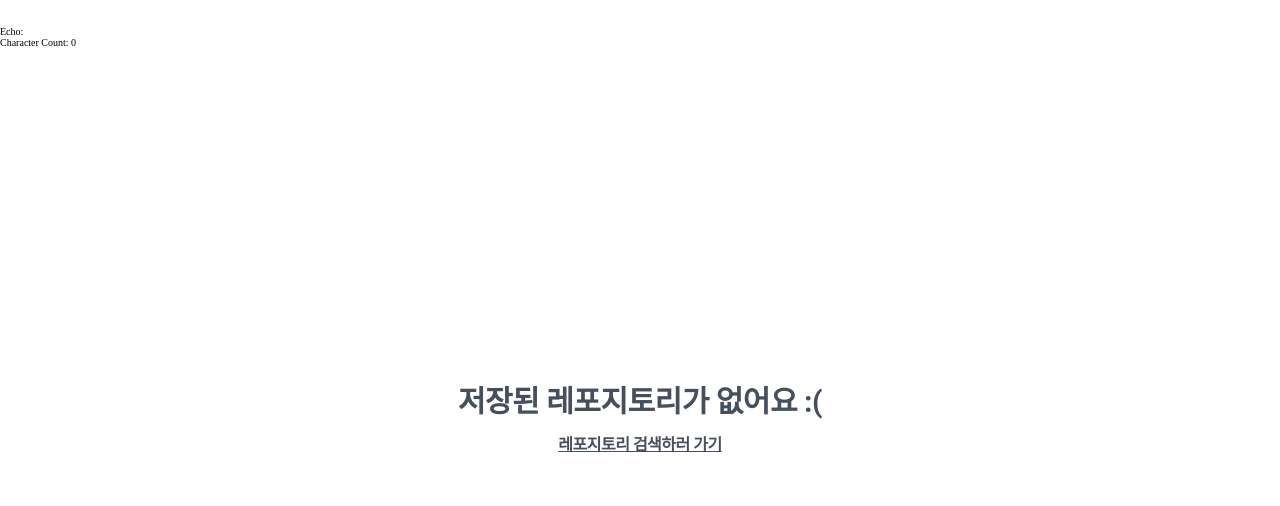
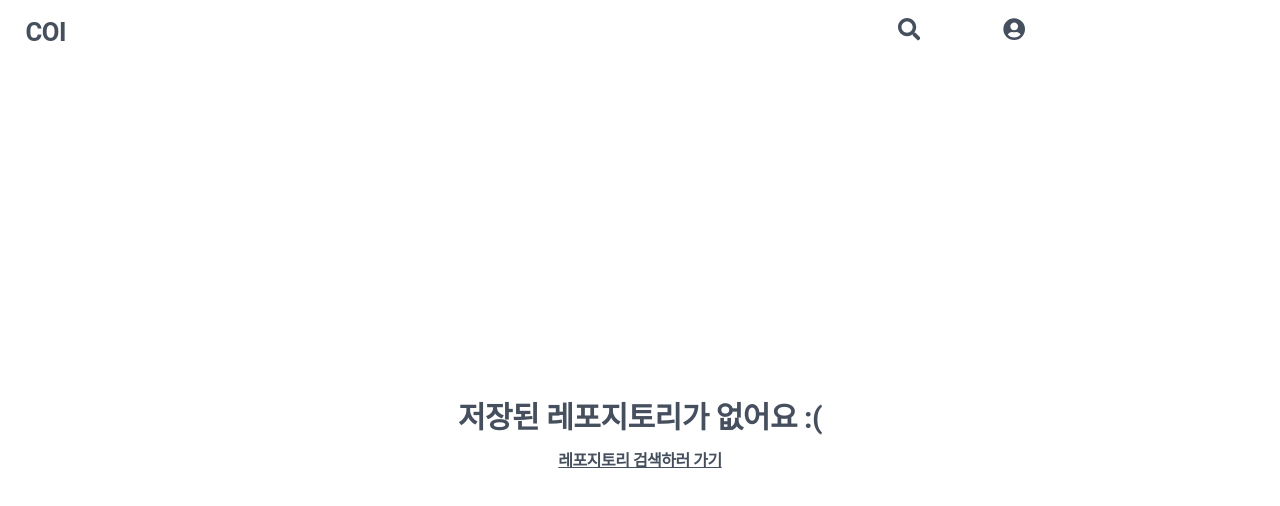
Before and after one commit to ppotatoG/collection-of-issues, a React (Create React App) app: page / in a window 1280 px wide. Shown: the top 506 px of the page. Built offline with nearby package versions, Linux system fonts and the light colour scheme.

Commit message:
set: searchText

```diff
--- a/src/components/header/index.tsx
+++ b/src/components/header/index.tsx
@@ -5,22 +5,21 @@ import { GrLinkPrevious, GrClose } from "react-icons/gr";
 
 import 'styles/header.scss';
 
-import CharacterCounter from 'store';
+import { useRecoilState } from 'recoil';
+import { searchText } from 'store';
 
 const Header = () : JSX.Element => {
-    return <CharacterCounter />
-
+    const [inputText, setInputText] = useRecoilState<string>(searchText);
     const [isSearching, setIsSearching] = useState<boolean>(false);
-    const [searchText, setSearchText] = useState<string>('');
 
     const closeSearching = () => {
         setIsSearching(prev => !prev);
-        setSearchText('');
+        setInputText('');
     };
 
     const delSearchText = (e: React.MouseEvent<HTMLButtonElement, MouseEvent>) => {
         e.preventDefault();
-        setSearchText('');
+        setInputText('');
     };
 
     return (
@@ -35,13 +34,13 @@ const Header = () : JSX.Element => {
                     isSearching &&
                     <form action="">
                         <button onClick={closeSearching}><GrLinkPrevious/></button>
-                        <label htmlFor="searchText">
+                        <label htmlFor="inputText">
                             <input
-                                id="searchText"
+                                id="inputText"
                                 type="text"
                                 placeholder="레포지토리 이름으로 검색"
-                                value={searchText}
-                                onChange={e => setSearchText(e.target.value)}
+                                value={inputText}
+                                onChange={e => setInputText(e.target.value)}
                             />
                         </label>
                         <button onClick={e => delSearchText(e)}><GrClose/></button>
--- a/src/store.tsx
+++ b/src/store.tsx
@@ -1,50 +1,6 @@
-import {
-    atom,
-    selector,
-    useRecoilState,
-    useRecoilValue,
-} from 'recoil';
+import { atom } from 'recoil';
 
-export const textState = atom({
-    key: 'textState', // unique ID (with respect to other atoms/selectors)
-    default: '', // default value (aka initial value)
+export const searchText = atom<string | ''>({
+    key: 'searchText',
+    default: ''
 });
-
-const charCountState = selector({
-    key: 'charCountState', // unique ID (with respect to other atoms/selectors)
-    get: ({get}) => {
-        const text = get(textState);
-        return text.length;
-    },
-});
-
-function CharacterCount() {
-    const count = useRecoilValue(charCountState);
-
-    return <>Character Count: {count}</>;
-}
-
-function TextInput() {
-    const [text, setText] = useRecoilState(textState);
-
-    const onChange = (event : any) => {
-        setText(event.target.value);
-    };
-
-    return (
-        <div>
-            <input type="text" value={text} onChange={onChange} />
-            <br />
-            Echo: {text}
-        </div>
-    );
-}
-
-export default function CharacterCounter() {
-    return (
-        <div>
-            <TextInput />
-            <CharacterCount />
-        </div>
-    );
-}
```
